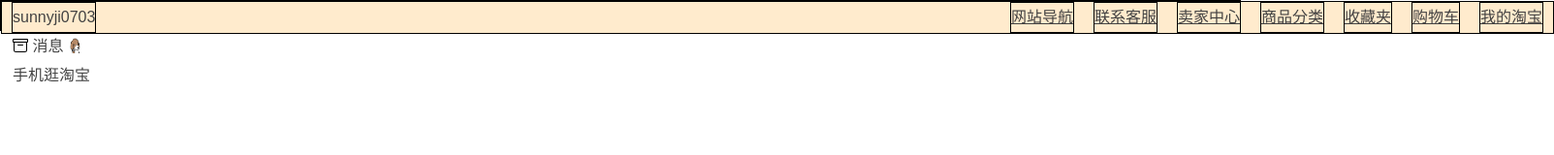
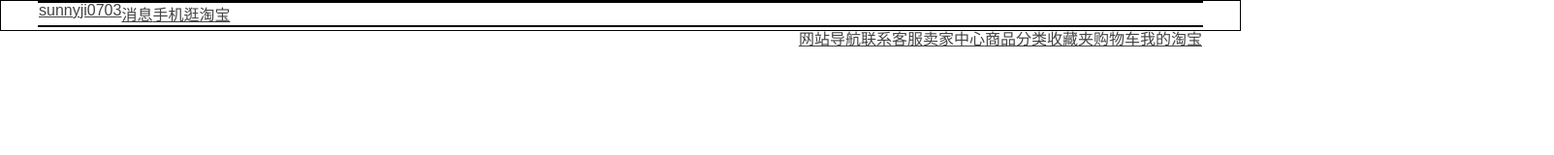
Before and after one commit to AquamarineC/clone_taobao, a plain HTML site: page taobao.html in a window 1280 px wide. Shown: the whole page at 97% size, 1603 px wide, since content can reach past the window. Drawn offline with Linux system fonts and the light colour scheme.

Commit message:
change HTML structure, <div class=topNav>layer may not be needed, redo CSS

```diff
--- a/taobao.css
+++ b/taobao.css
@@ -8,92 +8,26 @@
 }
 
 .wrapper{
-    height: 30px;
-
-    border:1px solid black;
-    background-color: blanchedalmond;
-
+    border: 1px solid black;
+    height:30px;
 }
 
-.topNav{
-    margin: 0 auto;
-    width: 1600px;
-    background-color: blanchedalmond;
-
-}
-
-.topNav .topleft .topleftlist a{
-    text-decoration: none;
-    /* color: #f40;
-    font-weight: bold; */
-
-}
-
-.topNav{
-    border:1px solid black;
-
-}
-
-.topNav .topright, .topNav .topleft{
-    /* display: inline-block; */
+.wrapper .topleft .topleftlist{
+    float: left;
 }
 
 
-.topNav .topleft{
-    float: left;
-    margin: 0 10px;
-    border:1px solid black;
-    height: 30px;
-    line-height: 30px;
-    display: inline-block;
+.wrapper .topright .toprightlist{
+    float: right;
+}
+
+.topleft, .topright{
+    width:1200px;
+    margin: 0 auto;
+    border: 1px solid black;
+
+    content:"";
+    display:block;
+    clear:both
 
 }
-
-.topNav .topleft::after{
-    content: "";
-    display: block;
-    clear: both;
-}
-
-
-.topNav .toprightlist{
-    margin: 0 10px;
-    border:1px solid black;
-    height: 30px;
-    line-height: 30px;
-    float: right;
-    /* display: inline-block; */
-
-}
-
-.topNav .topright::after{
-    content: "";
-    display: block;
-    clear: both;
-}
-
-#info::before{
-    content: "";
-    width: 16px;
-    height: 16px;
-    display: inline-block;
-    background-image: url(./image/info.svg);
-    background-repeat: no-repeat;
-   /* background-position: center; */
-   margin-bottom: 3px;
-   vertical-align: middle;
-}
-
-
-#info::after{
-    content: "";
-    width: 16px;
-    height: 16px;
-    display: inline-block;
-    background-image: url(./image/coffeedog.png);
-    background-size: 100% 100% ;
-    background-repeat: no-repeat;
-   /* background-position: center; */
-   margin-bottom: 3px;
-   vertical-align: middle;
-}
--- a/taobao.html
+++ b/taobao.html
@@ -31,7 +31,6 @@
 
     -->
     <div class="wrapper">
-        <div class="topNav">
             <ul class="topleft">
                 <li class="topleftlist">
                     <a href="#">sunnyji0703</a>
@@ -74,7 +73,6 @@
                     <a href="#">网站导航</a>
                 </li>
             </ul>
-        </div>
 
     </div>
 
```
Also changed, not shown: image/08-wukong-firelight.png (deleted).
